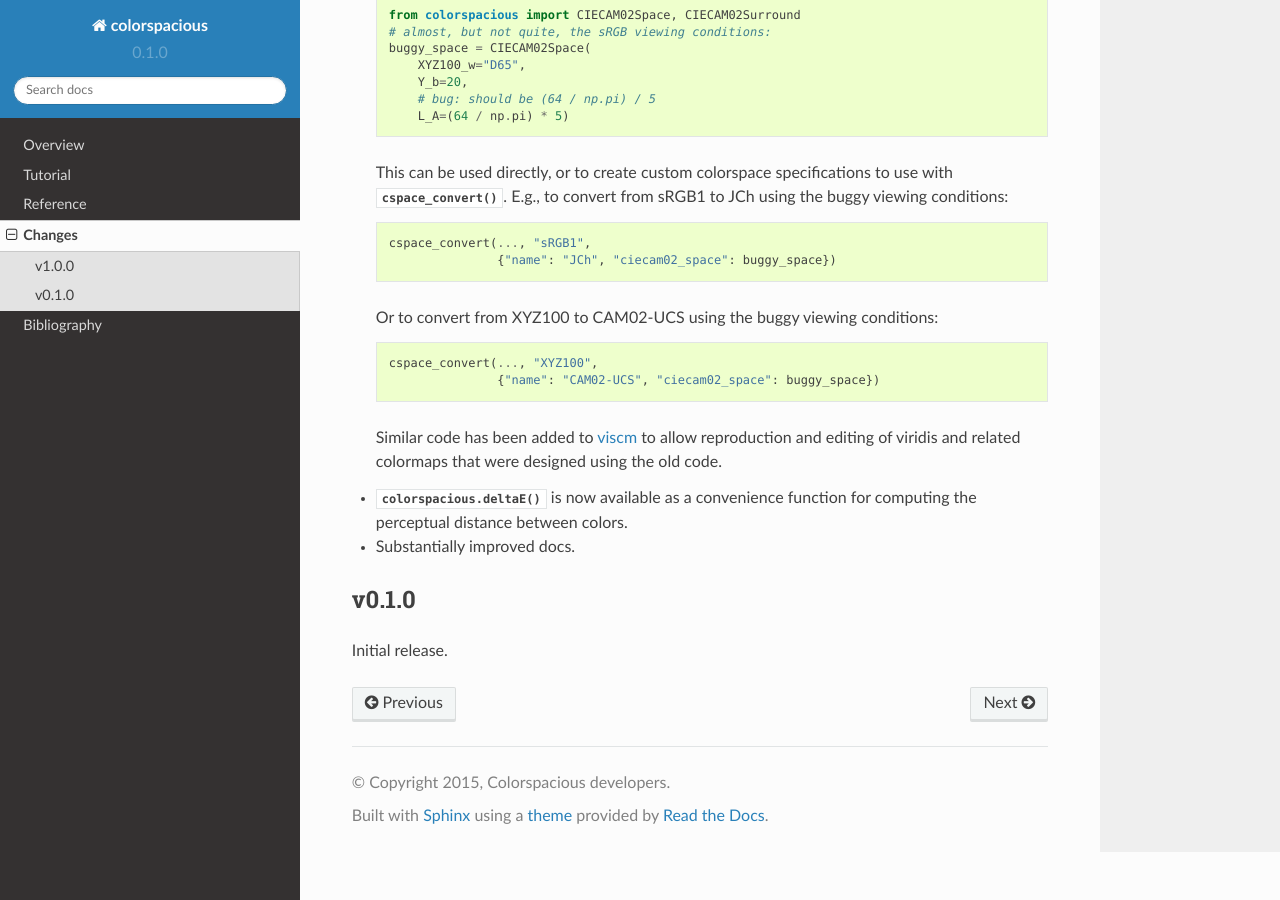
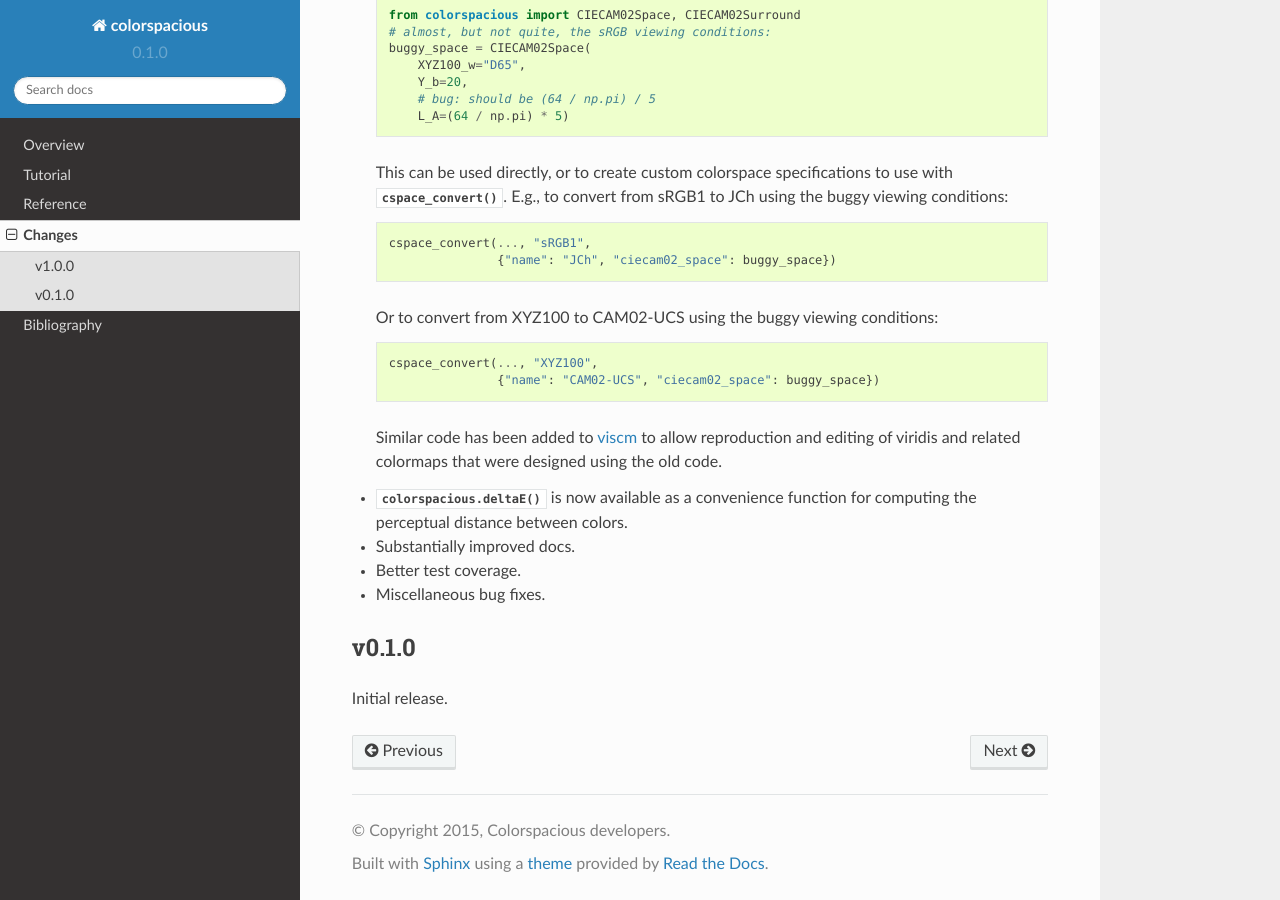
Before and after one commit to njsmith/colorspacious, a Sphinx documentation site: the page built from doc/changes.rst, in a window 1280 px wide and 900 px high, scrolled down 716 px. Built offline with Sphinx 7.4.7 and the Read the Docs theme 2.0.0, drawn with Linux system fonts in a browser that asks for light colours.

Commit message:
DOC: add some vague notes to changes.rst

```diff
--- a/doc/changes.rst
+++ b/doc/changes.rst
@@ -64,6 +64,10 @@ Notable changes since v0.1.0 include:
 
 * Substantially improved docs.
 
+* Better test coverage.
+
+* Miscellaneous bug fixes.
+
 v0.1.0
 ------
 
```
